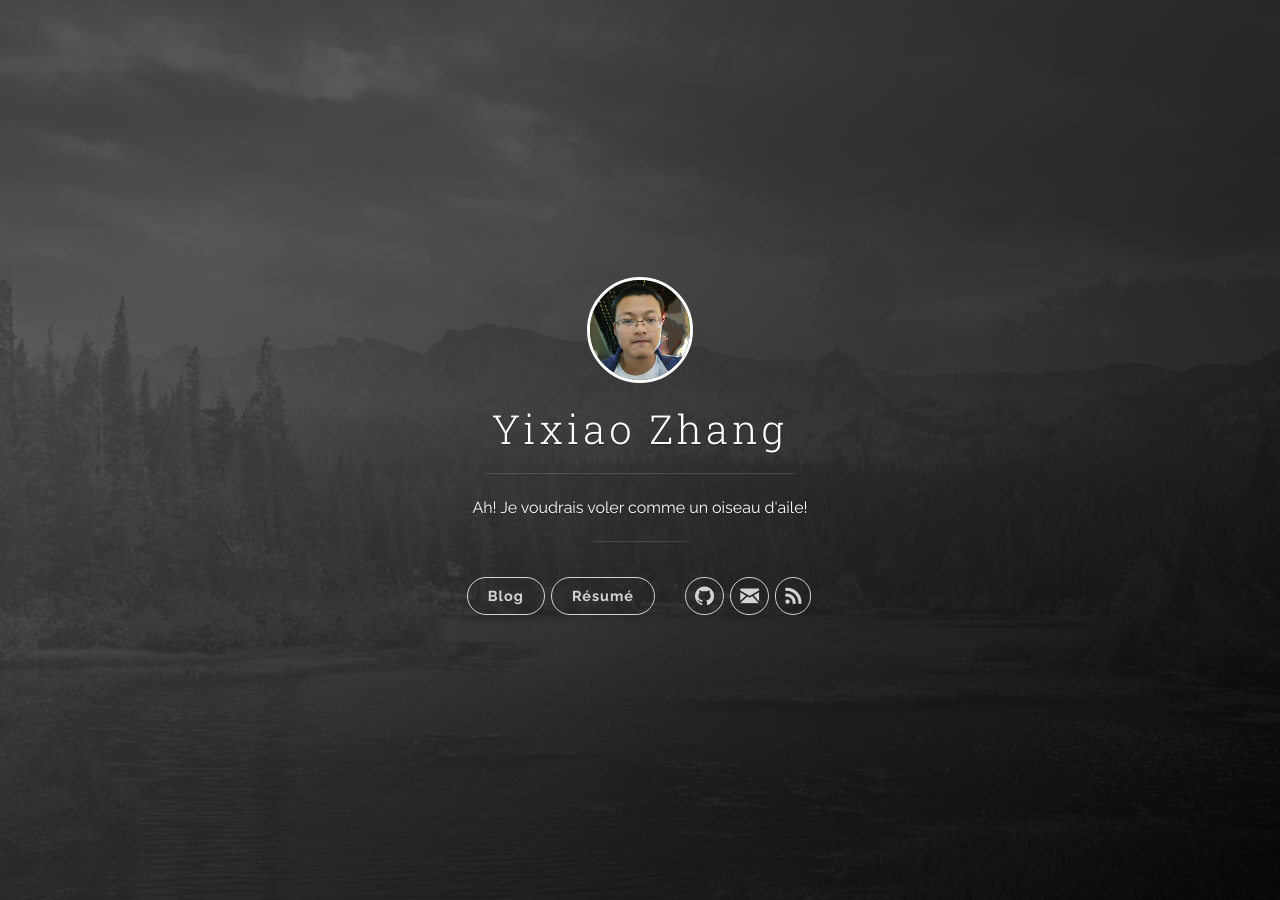
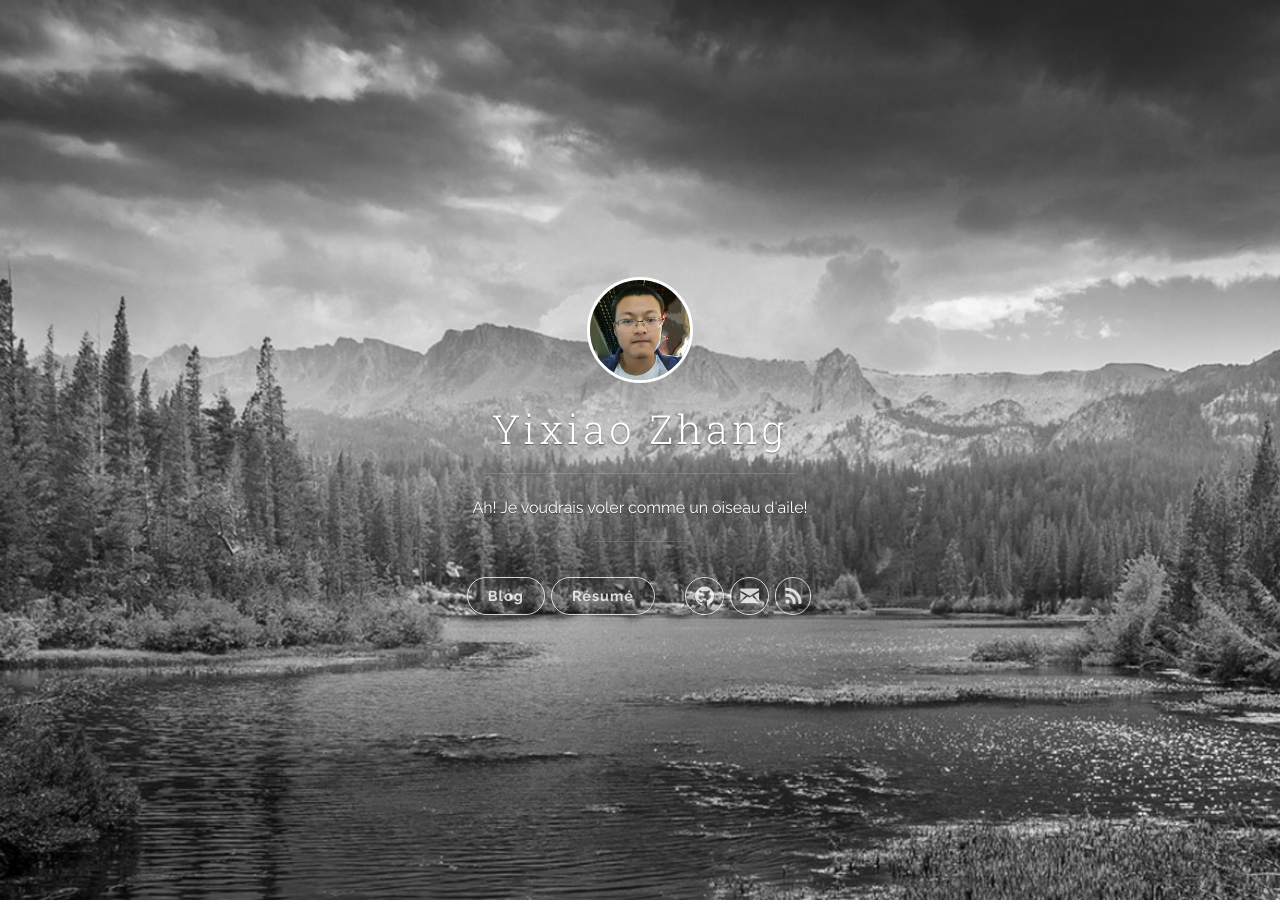
Before and after one commit to YuePanEdward/ldzhangyx.github.io, a Jekyll site: the page built from index.html, in a window 1280 px wide. Built offline with Jekyll 4.4.1, drawn with Linux system fonts in a browser that asks for light colours; the list of posts is cut into pages by our own code.

Commit message:
delete overlay

```diff
--- a/_includes/header.html
+++ b/_includes/header.html
@@ -95,6 +95,6 @@
 
     </div>
 
-    <div class="panel-cover--overlay"></div>
+  <!--<div class="panel-cover--overlay"></div>-->
   </div>
 </header>
```
